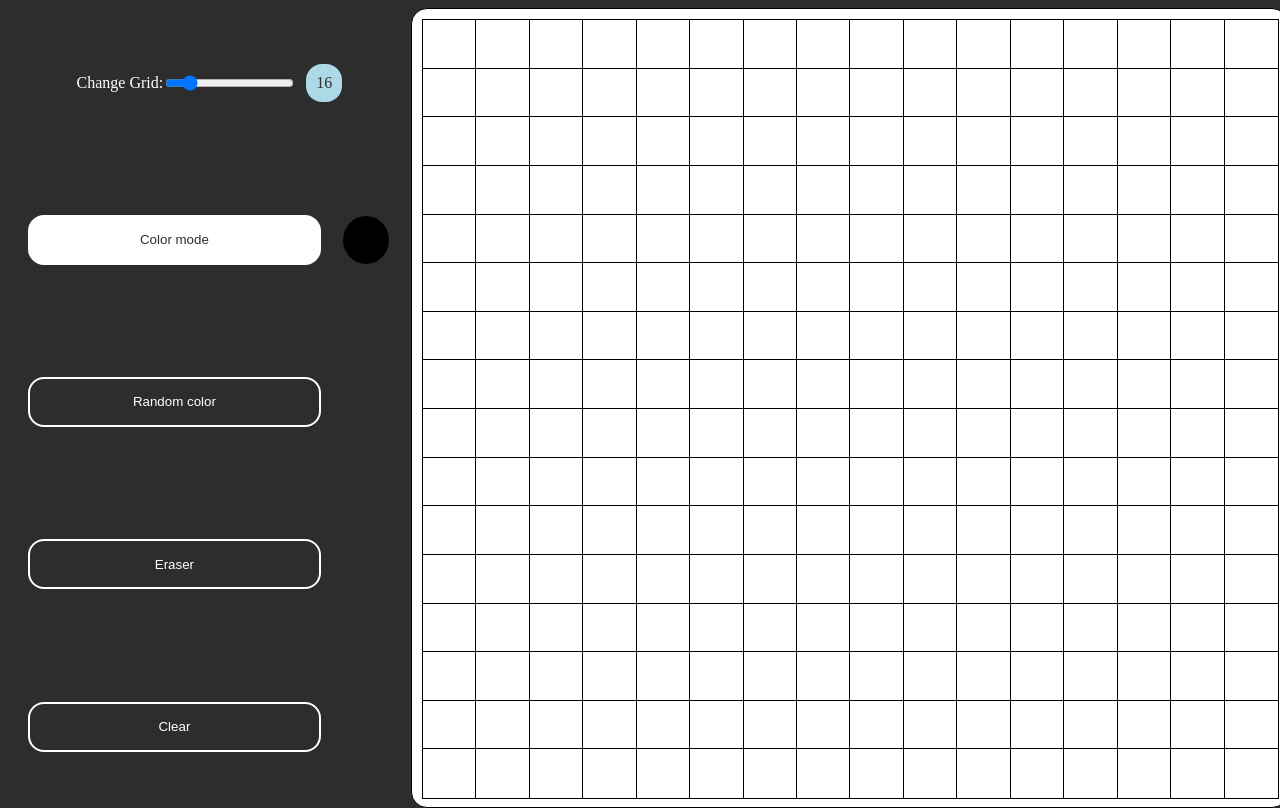
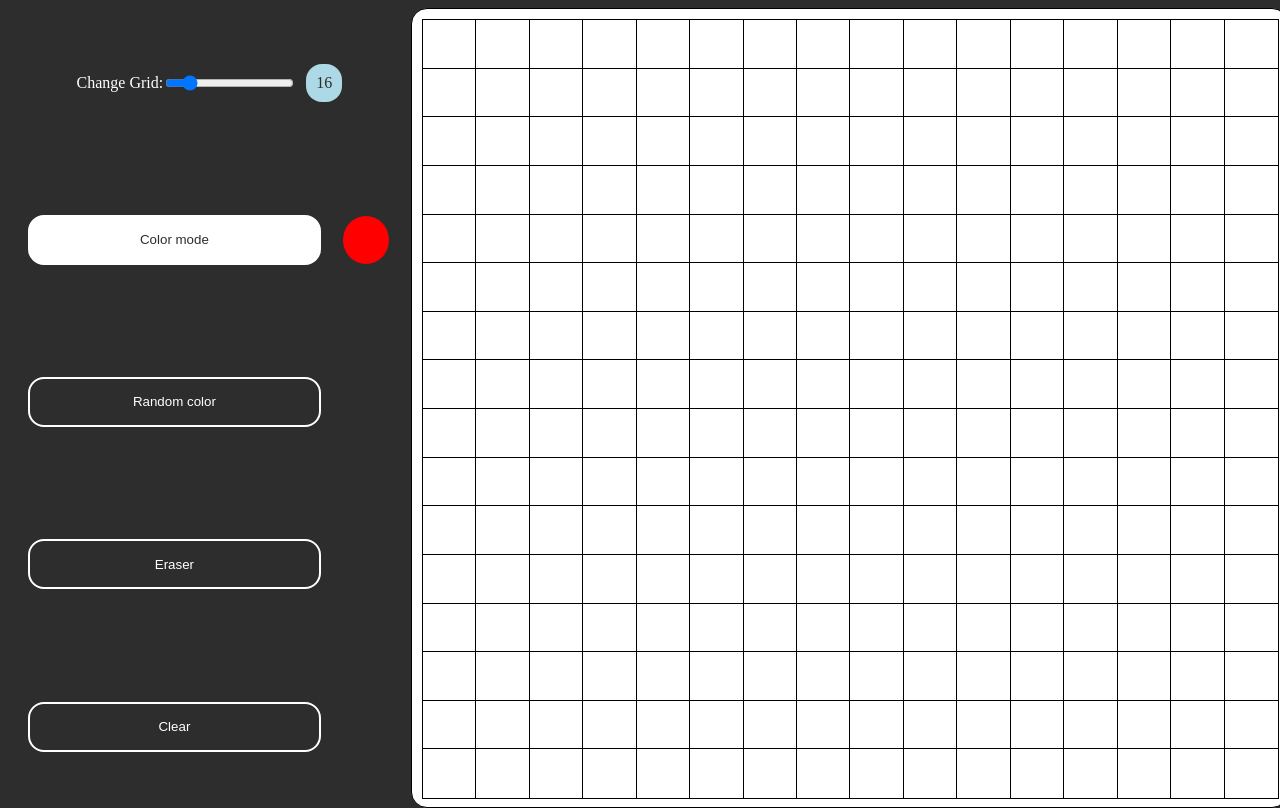
Before and after one commit to ahmedelbrawany/Etch-A-Sketch, a plain HTML site: page index.html in a window 1280 px wide. Drawn offline with Linux system fonts and the light colour scheme.

Commit message:
Change the initial value of the color picker

```diff
--- a/index.html
+++ b/index.html
@@ -20,7 +20,7 @@
             </div>
             <div class="color-container">
                 <button class="color-mode" value="color mode">Color mode</button>
-                <input type="color" id="color-picker">
+                <input type="color" id="color-picker" value="#ff0000">
             </div>
             <div class="random-container">
                 <button class="random-color" value="random mode">Random color</button>
```
